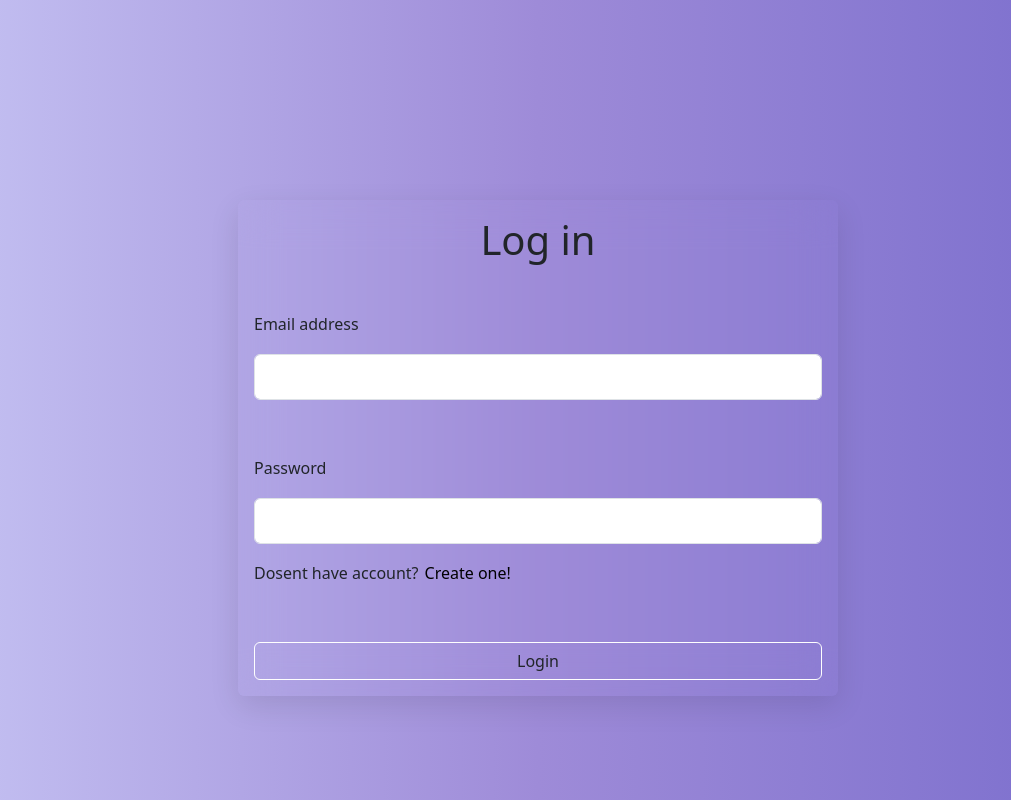
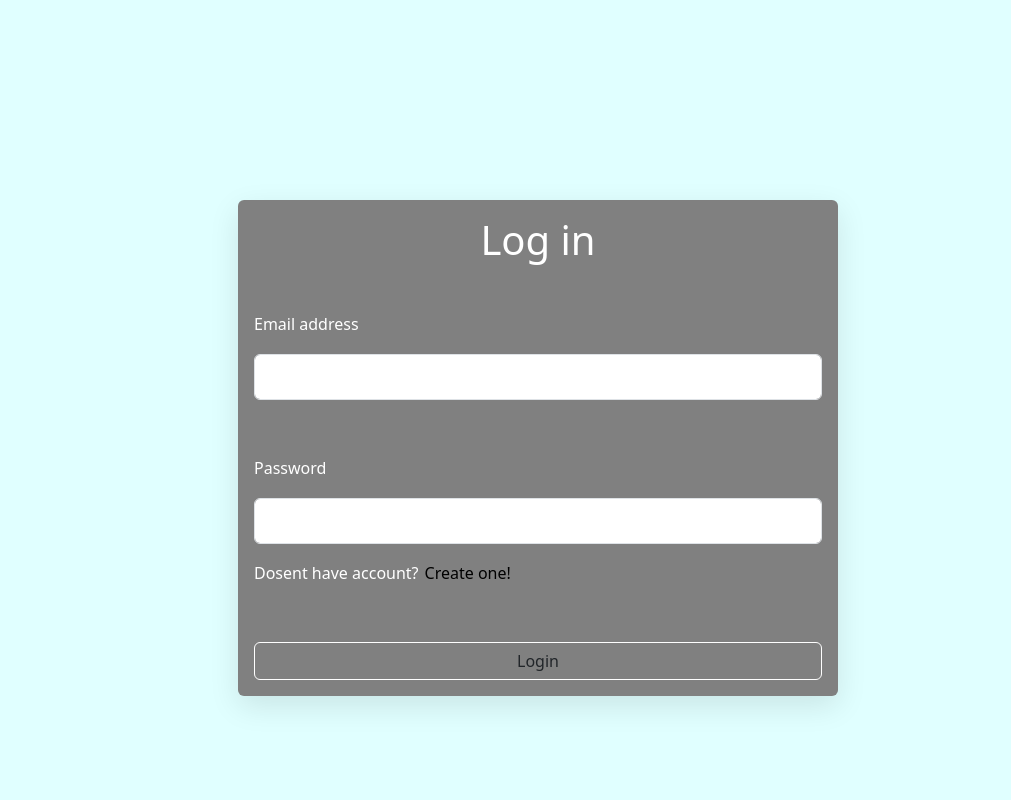
Before and after one commit to Samer20003/Founder-Task2, a React (Create React App) app in the folder task2/: page /LoginPage/ in a window 1280 px wide. Shown: the whole page, without its empty margins (102-1113 px from the left). Built offline with nearby package versions, Linux system fonts and the light colour scheme.

Commit message:
finish the task

```diff
--- a/task2/src/components/ListPosts.jsx
+++ b/task2/src/components/ListPosts.jsx
@@ -33,7 +33,7 @@ function ListPosts() {
             )}
             <div className="card-body">
               <div className="d-flex justify-content-between align-items-center">
-                <h5 className="card-title">Post by {post.userName}</h5>
+                <h6 className="card-title"> {post.userName}</h6>
 
                 {loggedInUser && loggedInUser.email === post.userEmail && (
                   <>
@@ -77,13 +77,13 @@ function ListPosts() {
                   </>
                 )}
               </div>
-
-              <p className="card-text">{post.postBody}</p>
-              <p className="card-text">
-                <small className="text-muted">
+              <p className="card-text pb=2">
+                <small className="text-muted  ">
                   Posted on {new Date(post.createdDate).toLocaleDateString()}
                 </small>
               </p>
+              <p className="card-text">{post.postBody}</p>
+
 
 
             </div>
--- a/task2/src/pages/HomePage.js
+++ b/task2/src/pages/HomePage.js
@@ -5,7 +5,7 @@ import { useNavigate } from 'react-router-dom'
 function HomePage() {
   const navigate = useNavigate();
   return (
-    <div className ="container-fluid bg-dark-subtle">
+    <div className ="container-fluid bg-dark-subtle ">
       <div className='row'>
         <div className = "col-12">
       <NavBar/>
--- a/task2/src/style/LoginPage.css
+++ b/task2/src/style/LoginPage.css
@@ -1,10 +1,13 @@
 .main{
-    background: linear-gradient(90deg, #C7C5F4 0%, #9E8BD8 50%, #776BCC 100%);
+    /* background-color: #535656; */
+    background: #E0FFFF
 }
 .login-wrapper{
     box-shadow: 0px 10px 30px rgba(0, 0, 0, 0.1);
     backdrop-filter: blur(20px);
-    background-color: transparent;
+    /* background: #535656; */
+    background: gray	;
+    color: white;
     border-radius: 2px solid rgba(255, 255, 255, .2);
     max-width: 600px;
     width: 100%;
```
